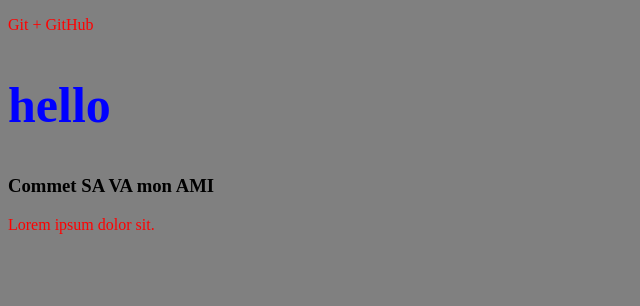
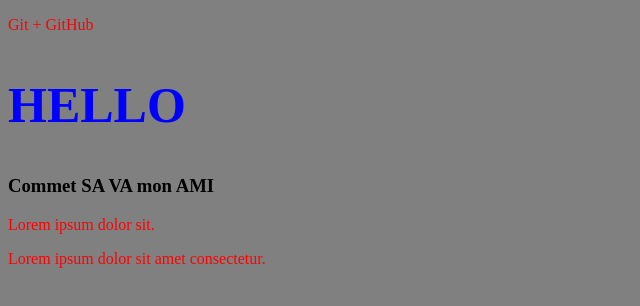
Before and after one commit to Your-IceBerg/IceBerg, a plain HTML site: page index.html in a window 1280 px wide. Shown: the whole page, without its empty margins (0-640 px from the left). Drawn offline with Linux system fonts and the light colour scheme.

Commit message:
Новый абзац

```diff
--- a/css/main.css
+++ b/css/main.css
@@ -7,4 +7,5 @@ p{
 h2{
     color: blue;
     font-size: 50px;
+    text-transform: uppercase;
 }
--- a/index.html
+++ b/index.html
@@ -11,5 +11,6 @@
     <h2>hello</h2>
     <h3>Commet SA VA mon AMI</h3>
     <p>Lorem ipsum dolor sit.</p>
+    <p>Lorem ipsum dolor sit amet consectetur.</p>
 </body>
 </html>
```
